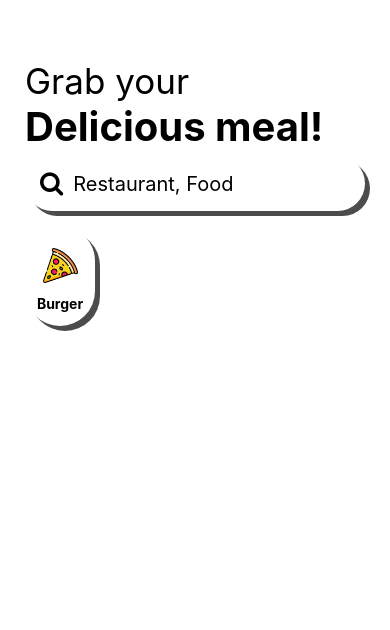
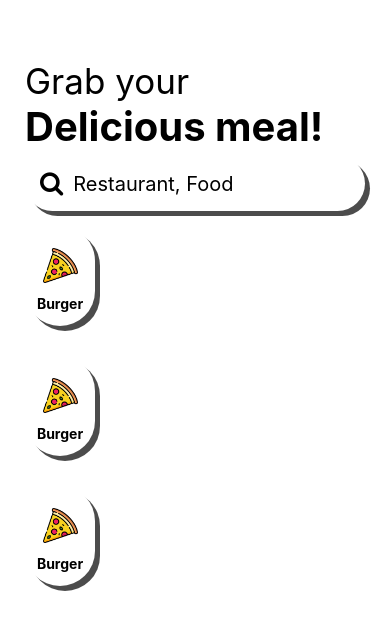
Before and after one commit to ThatoL/ReactCrashCourse, a React Native app in the folder resturantAppCrashCourse/: screen / in a window 390 px wide. Shown: the top 630 px of the page. Built offline with nearby package versions, Linux system fonts and the light colour scheme.

Commit message:
rendered 2 more categoryItem componets using props ,

```diff
--- a/resturantAppCrashCourse/App.js
+++ b/resturantAppCrashCourse/App.js
@@ -7,9 +7,22 @@ import CategoryItem from './src/components/CategoryItem';
 export default function App(){
   return (
     <View style={styles.container}>
-    <Header/>
-    <Search />
-    <CategoryItem />
+      <Header/>
+      <Search />
+      <CategoryItem
+        name='burger'
+        imageUrl = {require('./src/assets/images/hamburger.png')}
+      />
+
+      <CategoryItem
+        name='pizza'
+        imageUrl = {require('./src/assets/images/pizza.png')}
+      />
+
+      <CategoryItem
+        name='steak'
+        imageUrl = {require('./src/assets/images/meat.png')}
+      />
     <StatusBar />
     </View>
 
```
